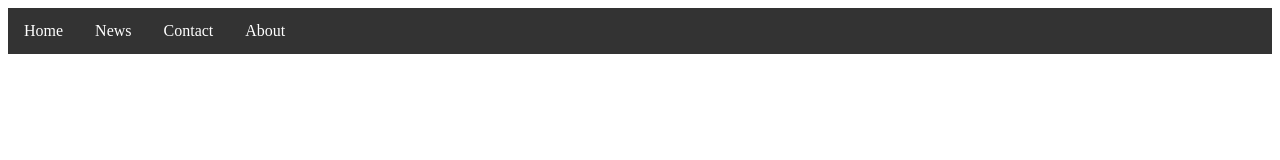
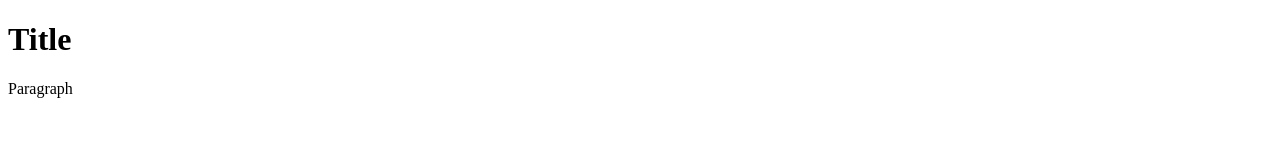
Before and after one commit to DamNico/Sailing, a plain HTML site: page index.html in a window 1280 px wide. Drawn offline with Linux system fonts and the light colour scheme.

Commit message:
Update index.html

```diff
--- a/index.html
+++ b/index.html
@@ -1,40 +1,13 @@
 <!DOCTYPE html>
 <html>
+
 <head>
-<style>
-ul {
-  list-style-type: none;
-  margin: 0;
-  padding: 0;
-  overflow: hidden;
-  background-color: #333;
-}
-
-li {
-  float: left;
-}
-
-li a {
-  display: block;
-  color: white;
-  text-align: center;
-  padding: 14px 16px;
-  text-decoration: none;
-}
-
-li a:hover {
-  background-color: #111;
-}
-</style>
+<title>Page Title</title>
 </head>
 <body>
 
-<ul>
-  <li><a class="active" href="#home">Home</a></li>
-  <li><a href="#news">News</a></li>
-  <li><a href="#contact">Contact</a></li>
-  <li><a href="#about">About</a></li>
-</ul>
+<h1>Title</h1>
+<p>Paragraph</p>
 
 </body>
 </html>
```
